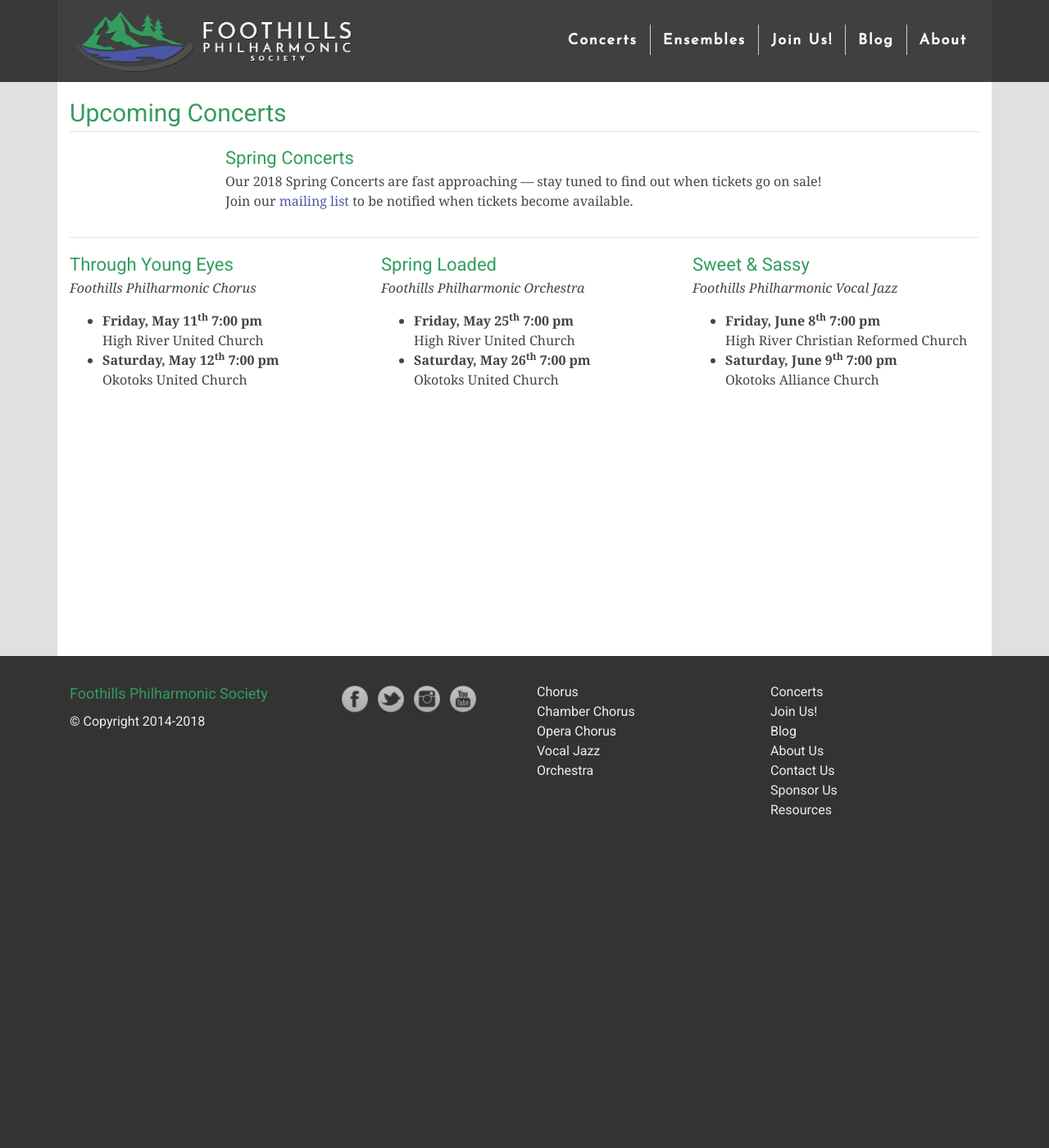
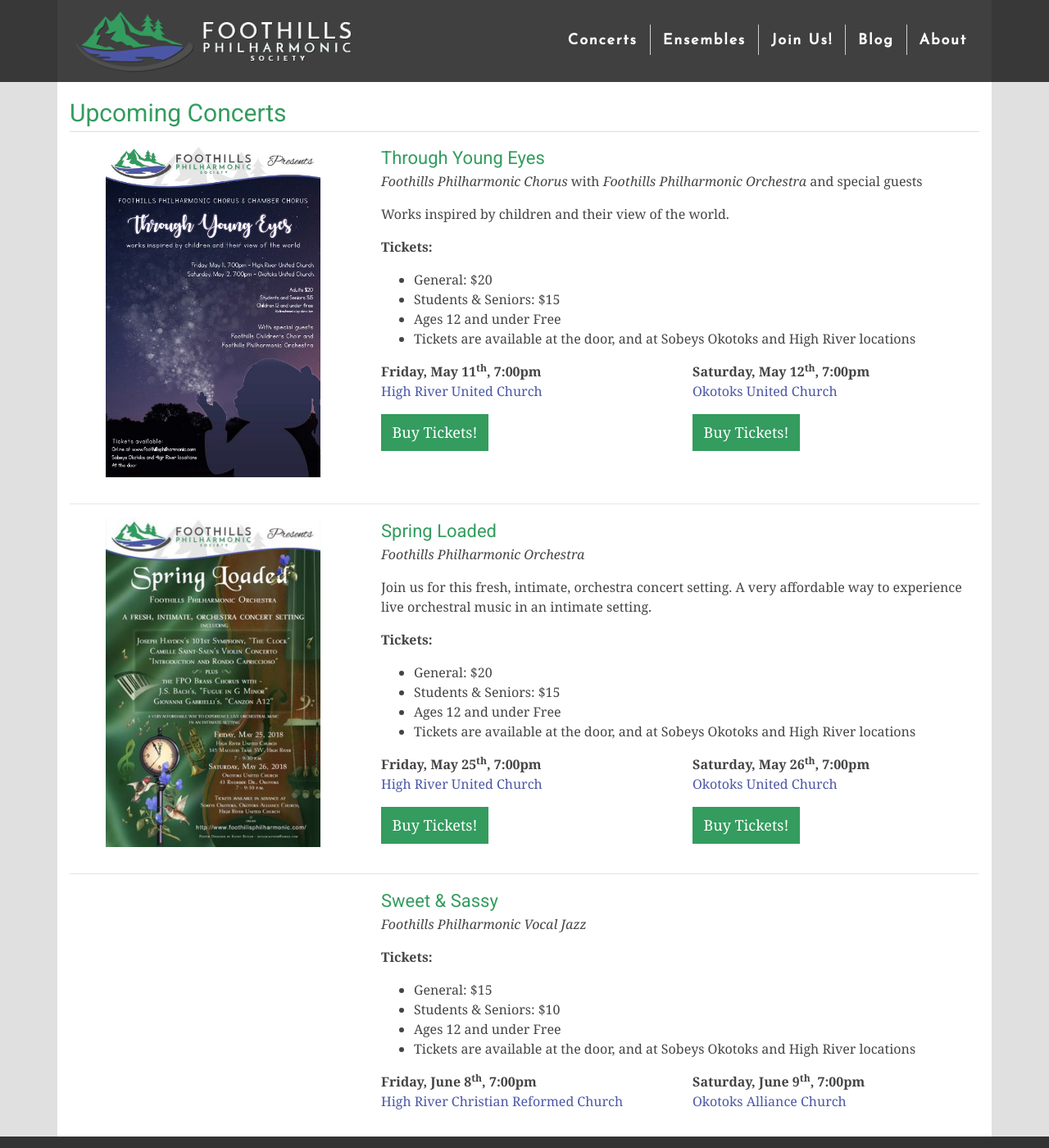
Before and after one commit to percyhanna/fps, a Jekyll site: the page built from concerts.html, in a window 1280 px wide and 1400 px high. Shown: the whole window at 82% size. Built offline with Jekyll 4.4.1, drawn with Linux system fonts in a browser that asks for light colours; nearby versions of some CDN libraries; Markdown is read by kramdown in place of the engine named in the settings.

Commit message:
Add concert info

```diff
--- a/concerts.html
+++ b/concerts.html
@@ -6,51 +6,142 @@
         <h1>Upcoming Concerts</h1>
 
         <div class="row">
-          <div class="offset-md-2 col-md-8 col-12">
-            <h3 class="tight">Spring Concerts</h3>
+          <div class="col-lg-4 col-md-6 col-12">
+            <p class="content-image"><img src="/images/concerts/2018-spring/fpc-through-young-eyes.jpg" style="max-width: 75%;"></p>
+          </div>
 
-            <p>Our 2018 Spring Concerts are fast approaching — stay tuned to find out when tickets go on sale! Join our <a href="http://eepurl.com/bzn_Jf" target="_blank">mailing list</a> to be notified when tickets become available.</p>
+          <div class="col-lg-8 col-md-6 col-12">
+            <h3 class="tight">Through Young Eyes</h3>
+            <p>
+              <em>Foothills Philharmonic Chorus</em> with <em>Foothills Philharmonic Orchestra</em> and special guests
+            </p>
+
+            <p>Works inspired by children and their view of the world.</p>
+
+            <p>
+              <strong>Tickets:</strong>
+              <ul>
+                <li>General: $20</li>
+                <li>Students &amp; Seniors: $15</li>
+                <li>Ages 12 and under Free</li>
+                <li>Tickets are available at the door, and at Sobeys Okotoks and High River locations</li>
+              </ul>
+            </p>
+
+            <div class="row">
+              <div class="col-12 col-lg-6">
+                <p>
+                  <strong>Friday, May 11<sup>th</sup>, 7:00pm</strong><br>
+                  <a href="https://www.google.ca/maps/place/High+River+United+Church/@50.5812579,-113.8754792,17z/data=!3m1!4b1!4m5!3m4!1s0x53719514556bc617:0x6c2ee3cdac15208!8m2!3d50.5812579!4d-113.8732905" target="_blank">High River United Church</a>
+                </p>
+
+                <p>
+                  <a class="link-button" href="https://www.brownpapertickets.com/event/3392137" target="_blank">Buy Tickets!</a>
+                </p>
+              </div>
+
+              <div class="col-12 col-lg-6">
+                <p>
+                  <strong>Saturday, May 12<sup>th</sup>, 7:00pm</strong><br>
+                  <a href="https://www.google.ca/maps/place/Okotoks+United+Church/@50.724914,-113.979771,15z/data=!4m2!3m1!1s0x0:0x9f916ee0400c6c6f" target="_blank">Okotoks United Church</a>
+                </p>
+
+                <p>
+                  <a class="link-button" href="https://www.brownpapertickets.com/event/3392179" target="_blank">Buy Tickets!</a>
+                </p>
+              </div>
+            </div>
           </div>
         </div>
 
         <hr>
 
         <div class="row">
-
-          <div class="col-lg-4 col-12">
-            <h3 class="tight">Through Young Eyes</h3>
-            <p>
-              <em>Foothills Philharmonic Chorus</em>
-            </p>
-
-            <ul>
-              <li><strong>Friday, May 11<sup>th</sup> 7:00 pm</strong><br>High River United Church</li>
-              <li><strong>Saturday, May 12<sup>th</sup> 7:00 pm</strong><br>Okotoks United Church</li>
-            </ul>
+          <div class="col-lg-4 col-md-6 col-12">
+            <p class="content-image"><img src="/images/concerts/2018-spring/fpo-spring-loaded.jpg" style="max-width: 75%;"></p>
           </div>
 
-          <div class="col-lg-4 col-12">
+          <div class="col-lg-8 col-md-6 col-12">
             <h3 class="tight">Spring Loaded</h3>
             <p>
               <em>Foothills Philharmonic Orchestra</em>
             </p>
 
-            <ul>
-              <li><strong>Friday, May 25<sup>th</sup> 7:00 pm</strong><br>High River United Church</li>
-              <li><strong>Saturday, May 26<sup>th</sup> 7:00 pm</strong><br>Okotoks United Church</li>
-            </ul>
+            <p>Join us for this fresh, intimate, orchestra concert setting. A very affordable way to experience live orchestral music in an intimate setting.</p>
+
+            <p>
+              <strong>Tickets:</strong>
+              <ul>
+                <li>General: $20</li>
+                <li>Students &amp; Seniors: $15</li>
+                <li>Ages 12 and under Free</li>
+                <li>Tickets are available at the door, and at Sobeys Okotoks and High River locations</li>
+              </ul>
+            </p>
+
+            <div class="row">
+              <div class="col-12 col-lg-6">
+                <p>
+                  <strong>Friday, May 25<sup>th</sup>, 7:00pm</strong><br>
+                  <a href="https://www.google.ca/maps/place/High+River+United+Church/@50.5812579,-113.8754792,17z/data=!3m1!4b1!4m5!3m4!1s0x53719514556bc617:0x6c2ee3cdac15208!8m2!3d50.5812579!4d-113.8732905" target="_blank">High River United Church</a>
+                </p>
+
+                <p>
+                  <a class="link-button" href="https://www.brownpapertickets.com/event/3394959" target="_blank">Buy Tickets!</a>
+                </p>
+              </div>
+
+              <div class="col-12 col-lg-6">
+                <p>
+                  <strong>Saturday, May 26<sup>th</sup>, 7:00pm</strong><br>
+                  <a href="https://www.google.ca/maps/place/Okotoks+United+Church/@50.724914,-113.979771,15z/data=!4m2!3m1!1s0x0:0x9f916ee0400c6c6f" target="_blank">Okotoks United Church</a>
+                </p>
+
+                <p>
+                  <a class="link-button" href="https://www.brownpapertickets.com/event/3395186" target="_blank">Buy Tickets!</a>
+                </p>
+              </div>
+            </div>
+          </div>
+        </div>
+
+        <hr>
+
+        <div class="row">
+          <div class="col-lg-4 col-md-6 col-12">
+
           </div>
 
-          <div class="col-lg-4 col-12">
+          <div class="col-lg-8 col-md-6 col-12">
             <h3 class="tight">Sweet &amp; Sassy</h3>
             <p>
               <em>Foothills Philharmonic Vocal Jazz</em>
             </p>
 
-            <ul>
-              <li><strong>Friday, June 8<sup>th</sup> 7:00 pm</strong><br>High River Christian Reformed Church</li>
-              <li><strong>Saturday, June 9<sup>th</sup> 7:00 pm</strong><br>Okotoks Alliance Church</li>
-            </ul>
+            <p>
+              <strong>Tickets:</strong>
+              <ul>
+                <li>General: $15</li>
+                <li>Students &amp; Seniors: $10</li>
+                <li>Ages 12 and under Free</li>
+                <li>Tickets are available at the door, and at Sobeys Okotoks and High River locations</li>
+              </ul>
+            </p>
+
+            <div class="row">
+              <div class="col-12 col-lg-6">
+                <p>
+                  <strong>Friday, June 8<sup>th</sup>, 7:00pm</strong><br>
+                  <a href="https://www.google.ca/maps/place/High+River+Christian+Reformed+Church/@50.577235,-113.8813537,17z/data=!3m1!4b1!4m5!3m4!1s0x53719515072ecd51:0xaca1170fb6ef118d!8m2!3d50.577235!4d-113.879165" target="_blank">High River Christian Reformed Church</a>
+                </p>
+              </div>
+
+              <div class="col-12 col-lg-6">
+                <p>
+                  <strong>Saturday, June 9<sup>th</sup>, 7:00pm</strong><br>
+                  <a href="https://www.google.ca/maps/place/Okotoks+Alliance+Church/@50.7508584,-113.9767135,15z/data=!4m5!3m4!1s0x0:0x879787dbcf97e8d!8m2!3d50.7508584!4d-113.9767135" target="_blank">Okotoks Alliance Church</a>
+                </p>
+              </div>
+            </div>
           </div>
-
         </div>
```
Also changed, not shown: images/concerts/2018-spring/fpc-through-young-eyes.jpg (added), images/concerts/2018-spring/fpo-spring-loaded.jpg (added).
